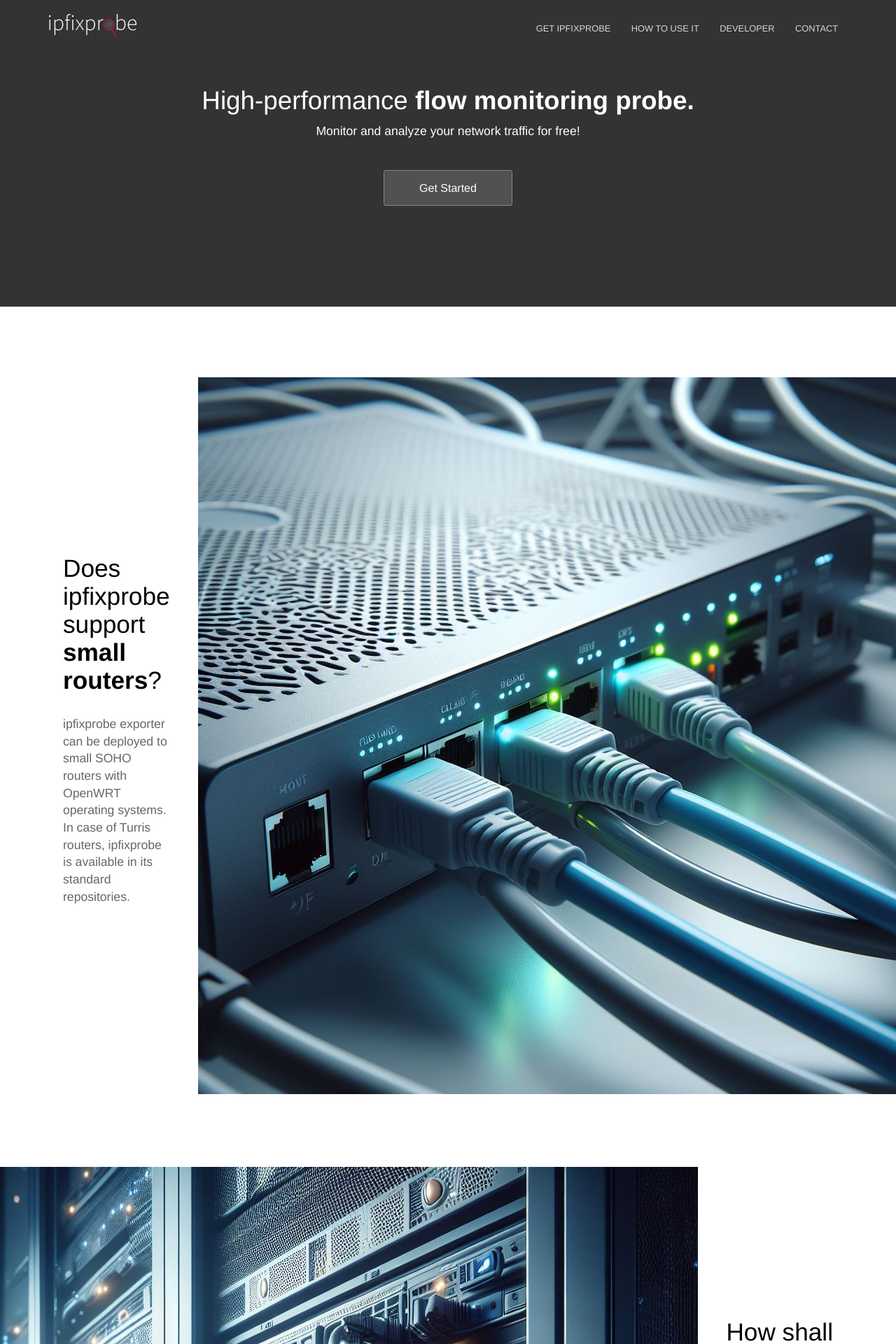
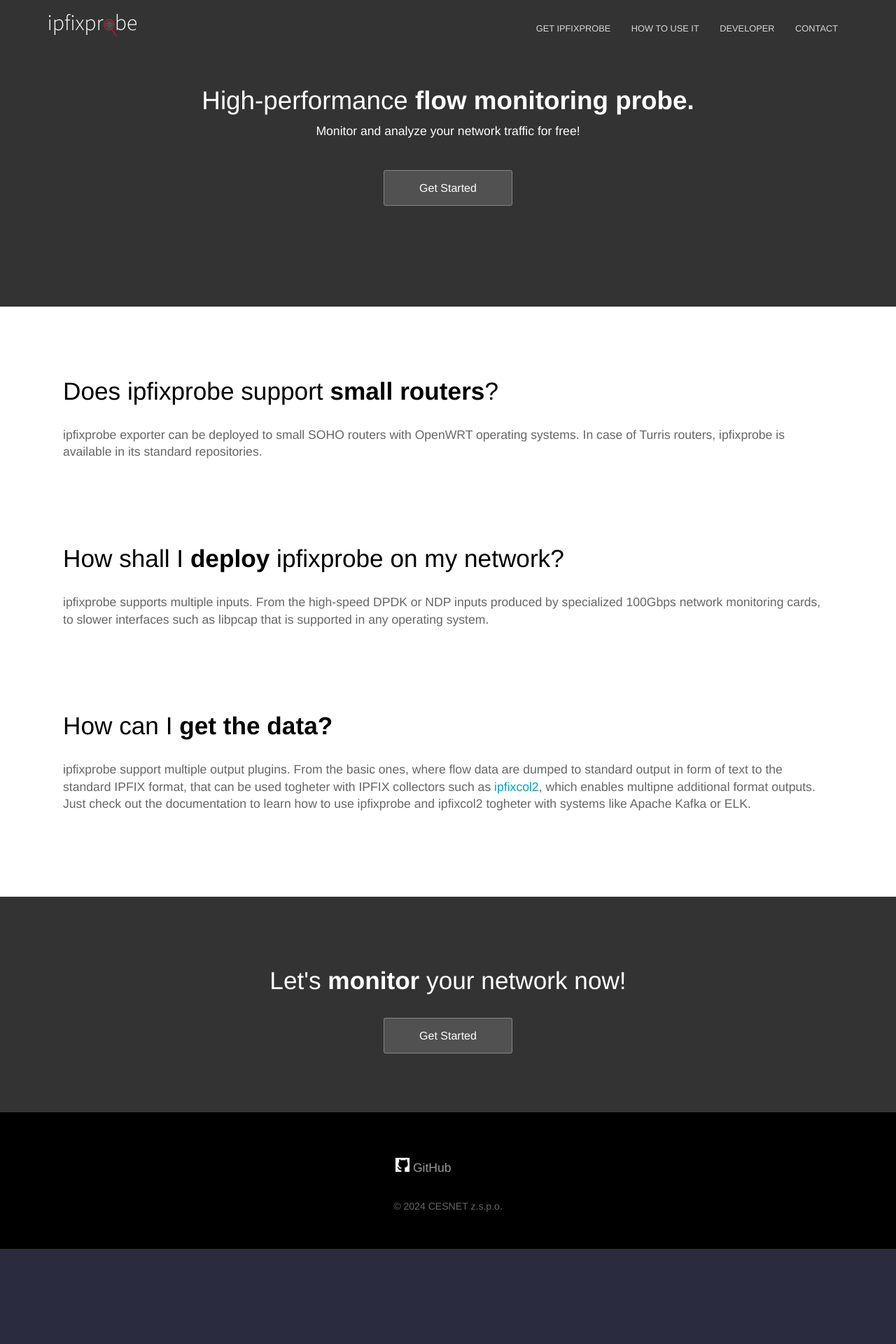
Before and after one commit to CESNET/ipfixprobe, a Jekyll site: the page built from index.html, in a window 1280 px wide. Shown: the top 1920 px of the page at 70% size. Built offline with Jekyll 4.4.1, drawn with Linux system fonts in a browser that asks for light colours; after the commit the page ends 1784 px from its top, so only the background shows below that.

Commit message:
Index - Remove figures

```diff
--- a/index.html
+++ b/index.html
@@ -17,9 +17,7 @@
 				<h2>Does ipfixprobe support <strong>small routers</strong>?</h2>
 				<p>ipfixprobe exporter can be deployed to small SOHO routers with OpenWRT operating systems. In case of Turris routers, ipfixprobe is available in its standard repositories.</p>
 			</div>
-			<div class="image">
-				<img src="{{ site.baseurl }}/images/router.jpeg" alt="SOHO router"/>
-			</div>
+
 		</div>
 	</section>
 
@@ -30,9 +28,7 @@
 				<p>ipfixprobe supports multiple inputs. From the high-speed DPDK or NDP inputs produced by specialized 100Gbps network monitoring cards,
 					to slower interfaces such as libpcap that is supported in any operating system.</p>
 			</div>
-			<div class="image">
-				<img src="{{ site.baseurl }}/images/datacenter.jpeg" alt="Datacenter" />
-			</div>
+
 		</div>
 	</section>
 
@@ -40,11 +36,9 @@
 		<div class="container flex">
 			<div class="text editable">
 				<h2>How can I <strong>get the data?</strong></h2>
-				<p>ipfixprobe support multiple output plugins. From the basic ones, where flow data are dumped to standard output in form of text to the standard IPFIX format, that can be used togheter with IPFIX collectors such as <a href="#" >ipfixcol2</a>, which enables multipne additional format outputs. Just check out the documentation to learn how to use ipfixprobe and ipfixcol2 togheter with systems like Apache Kafka or ELK.</a></p>
+				<p>ipfixprobe support multiple output plugins. From the basic ones, where flow data are dumped to standard output in form of text to the standard IPFIX format, that can be used togheter with IPFIX collectors such as <a href="https://github.com/CESNET/ipfixcol2" >ipfixcol2</a>, which enables multipne additional format outputs. Just check out the documentation to learn how to use ipfixprobe and ipfixcol2 togheter with systems like Apache Kafka or ELK.</a></p>
 			</div>
-			<div class="image">
-				<img src="{{ site.baseurl }}/images/dashboard.png" alt="Screenshot" class="screenshot editable" />
-			</div>
+
 		</div>
 	</section>
 
```
